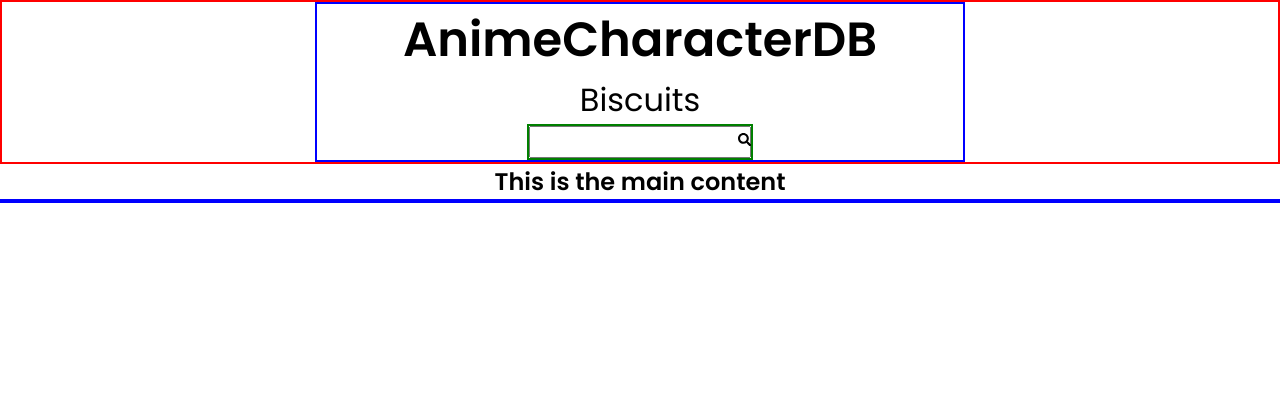
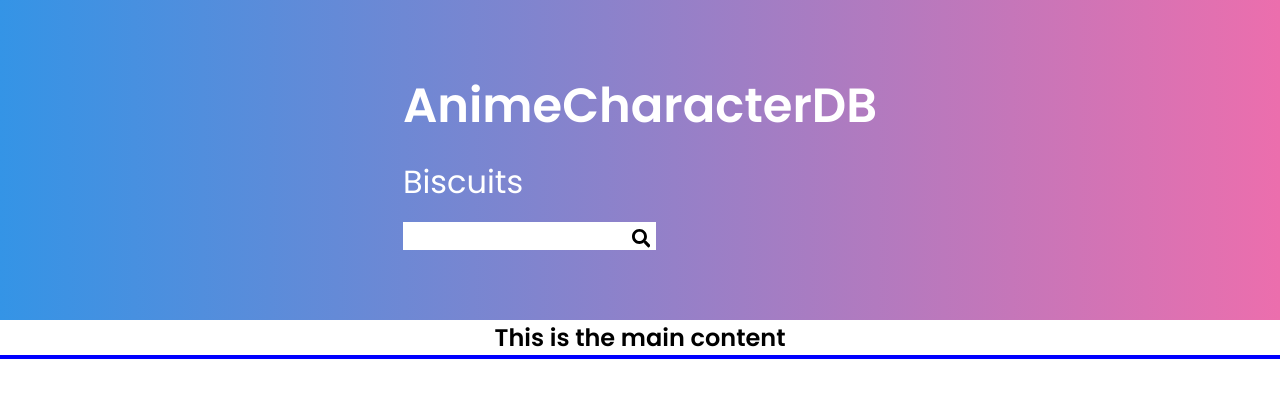
Before and after one commit to donovangomez/my-character-list, a React (Create React App) app: page / in a window 1280 px wide. Shown: the top 398 px of the page. Built offline with nearby package versions, Linux system fonts and the light colour scheme.

Commit message:
Style Header Component add gradient to background add Hover effects to search

```diff
--- a/src/components/Header.js
+++ b/src/components/Header.js
@@ -2,33 +2,56 @@ import styled from "styled-components";
 import { FaSearch } from "react-icons/fa";
 
 const Hero = styled.section`
-  border: 2px solid red;
+  height: 40vh;
+  display: flex;
+  justify-content: center;
+  align-items: center;
+  background: #3494e6; /* fallback for old browsers */
+  background: -webkit-linear-gradient(
+    to right,
+    #ec6ead,
+    #3494e6
+  ); /* Chrome 10-25, Safari 5.1-6 */
+  background: linear-gradient(
+    to left,
+    #ec6ead,
+    #3494e6
+  ); /* W3C, IE 10+/ Edge, Firefox 16+, Chrome 26+, Opera 12+, Safari 7+ */
+
+  color: #fff;
 `;
 
 const HeroWrapper = styled.div`
-  border: 2px solid blue;
-  max-width: 650px;
+  max-width: 50rem;
   margin: 0 auto;
+  text-align: left;
 `;
 
 const Header2 = styled.h2`
   font-size: 3rem;
+  margin: 1rem;
 `;
 
 const Paragraph = styled.p`
   font-size: 2rem;
+  margin: 1rem;
 `;
 
 const SearchWrapper = styled.div`
-  border: 2px solid green;
-  width: 35%;
-  margin: 0 auto;
+  width: 50%;
   position: relative;
+  margin: 1rem;
 `;
 
 const Input = styled.input`
   padding: 0.25rem;
   width: 100%;
+  transition: outline 0.2s ease-in;
+  border: none;
+
+  &:focus {
+    outline: 2px solid #ec6ead;
+  }
 `;
 
 const Button = styled.button`
@@ -37,6 +60,14 @@ const Button = styled.button`
   border: none;
   right: 0;
   height: 100%;
+  font-size: 1.15rem;
+  padding: 0.35rem;
+  cursor: pointer;
+  transition: color 0.2s ease-in;
+
+  &:hover {
+    color: #ec6ead;
+  }
 `;
 
 const Header = ({ handleSearch, search, setSearch }) => {
```
